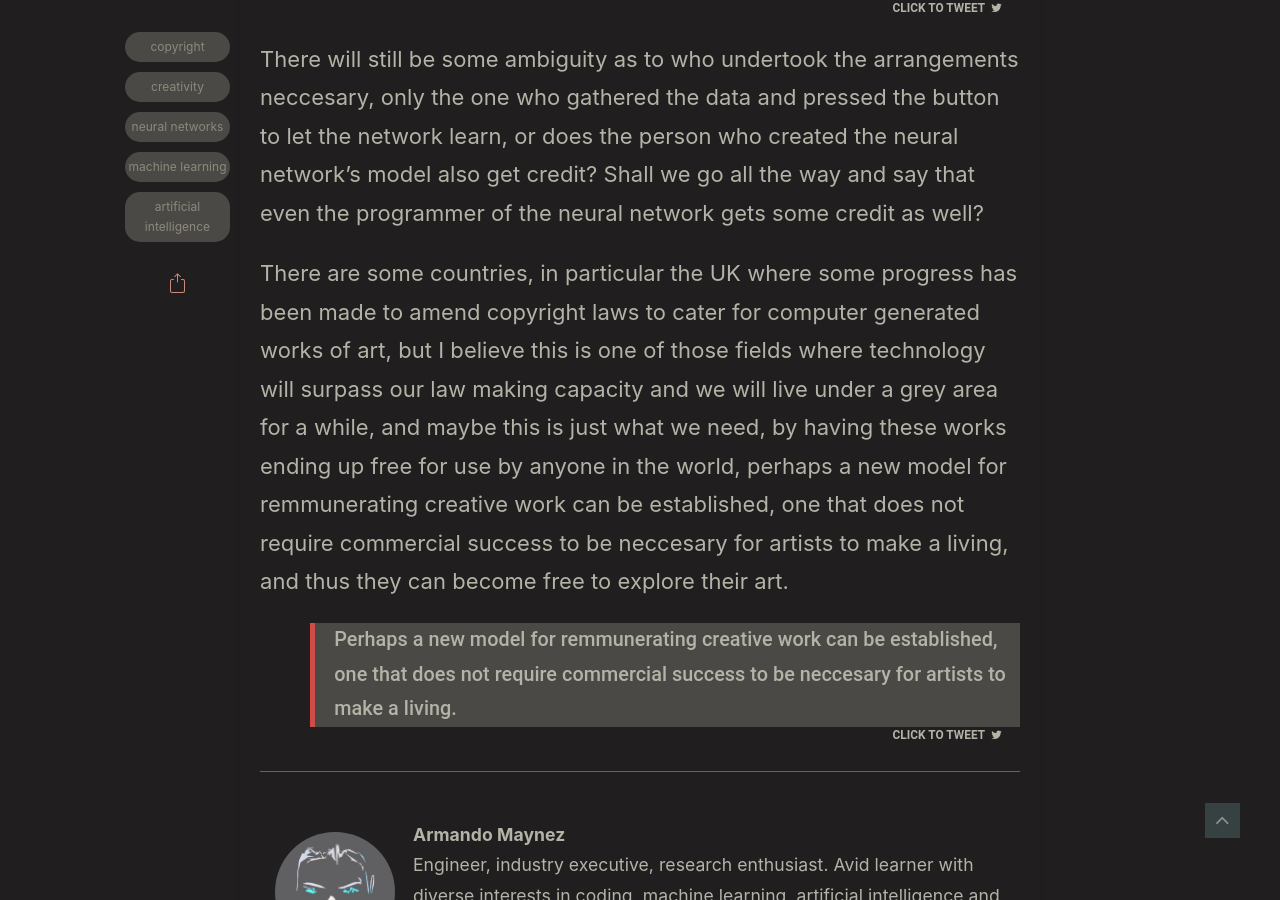
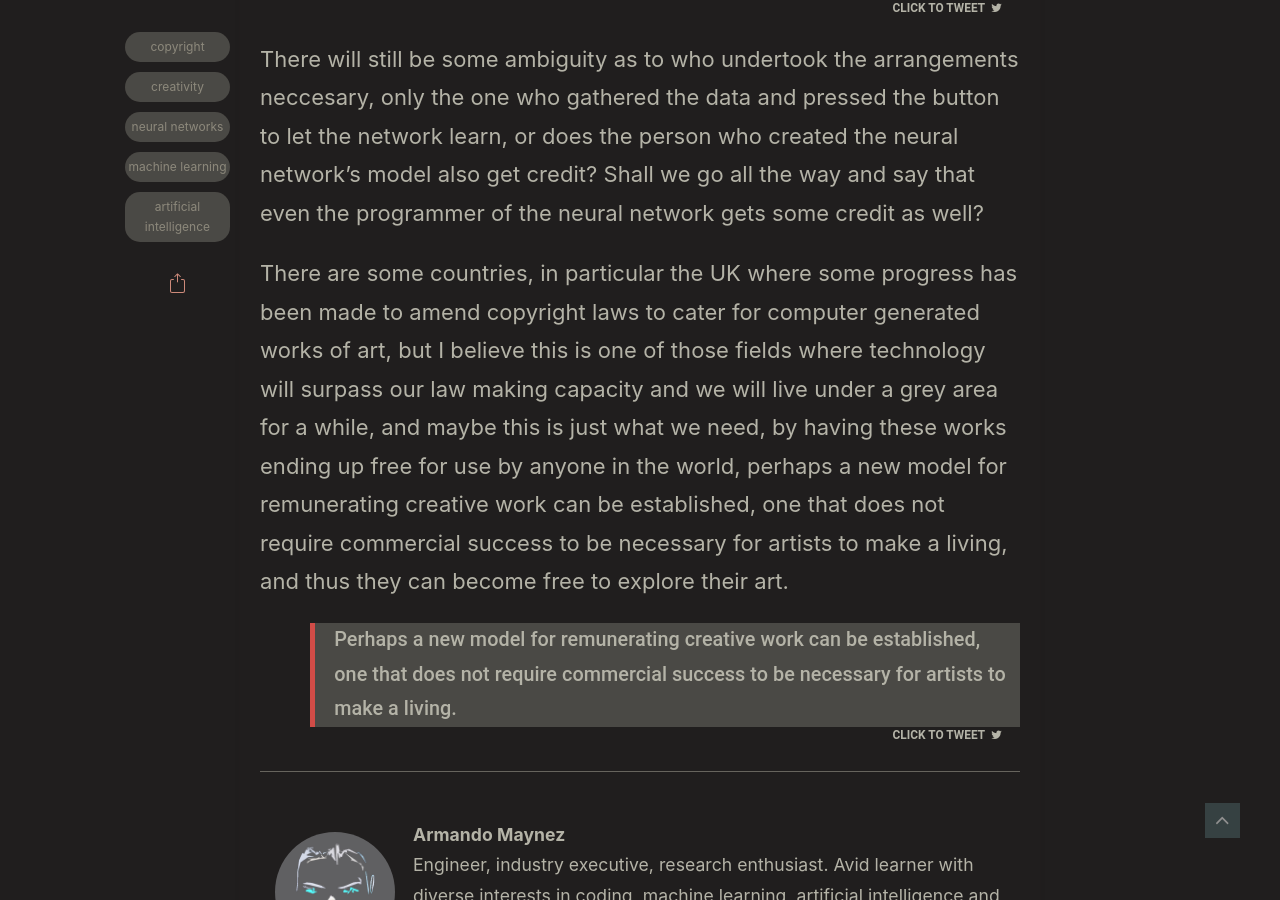
Before and after one commit to the-mvm/the-mvm.github.io, a Jekyll site: the page built from _posts/2021-04-20-AI-and-intellectual-property.md, in a window 1280 px wide and 900 px high, scrolled down 3814 px. Built offline with Jekyll 4.4.1, drawn with Linux system fonts in a browser that asks for light colours; some web fonts are replaced; comment, search, counter and statistics services are not loaded.

Commit message:
ortography mistkes

```diff
--- a/_posts/2021-04-20-AI-and-intellectual-property.md
+++ b/_posts/2021-04-20-AI-and-intellectual-property.md
@@ -36,6 +36,6 @@ I think amendments have to be made to the law to ensure that the person who unde
 
 There will still be some ambiguity as to who undertook the arrangements neccesary, only the one who gathered the data and pressed the button to let the network learn, or does the person who created the neural network's model also get credit? Shall we go all the way and say that even the programmer of the neural network gets some credit as well?
 
-There are some countries, in particular the UK where some progress has been made to amend copyright laws to cater for computer generated works of art, but I believe this is one of those fields where technology will surpass our law making capacity and we will live under a grey area for a while, and maybe this is just what we need, by having these works ending up free for use by anyone in the world, perhaps a new model for remmunerating creative work can be established, one that does not require commercial success to be neccesary for artists to make a living, and thus they can become free to explore their art.
+There are some countries, in particular the UK where some progress has been made to amend copyright laws to cater for computer generated works of art, but I believe this is one of those fields where technology will surpass our law making capacity and we will live under a grey area for a while, and maybe this is just what we need, by having these works ending up free for use by anyone in the world, perhaps a new model for remunerating creative work can be established, one that does not require commercial success to be necessary for artists to make a living, and thus they can become free to explore their art.
 
-<tweet>Perhaps a new model for remmunerating creative work can be established, one that does not require commercial success to be neccesary for artists to make a living.</tweet>
+<tweet>Perhaps a new model for remunerating creative work can be established, one that does not require commercial success to be necessary for artists to make a living.</tweet>
```
